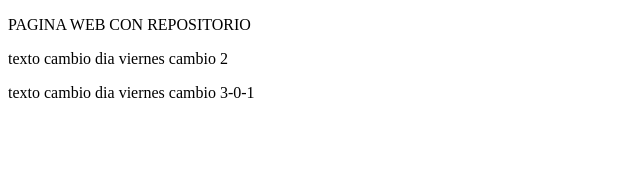
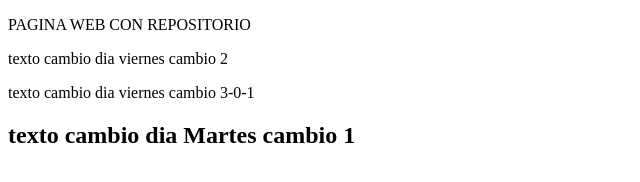
Before and after one commit to JONBS2911/REPJONBS1.github.io, a plain HTML site: page INDEX.html in a window 1280 px wide. Shown: the whole page, without its empty margins (0-640 px from the left). Drawn offline with Linux system fonts and the light colour scheme.

Commit message:
PAGINA WEB actualizada lunes 1-4 12pm

```diff
--- a/INDEX.html
+++ b/INDEX.html
@@ -14,5 +14,8 @@
     <!--  cambio dia viernes numero 3-->
     <p> texto cambio dia viernes cambio 3-0-1  </p>
 
+    <!--  cambio dia viernes numero 3-->
+    <h2> texto cambio dia Martes cambio 1  </h2>
+
 </body>
 </html>
```
